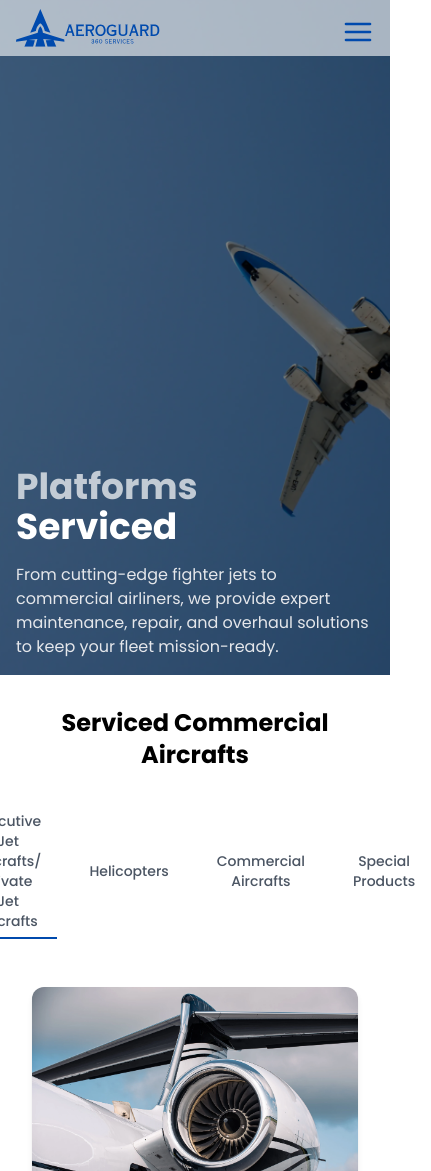
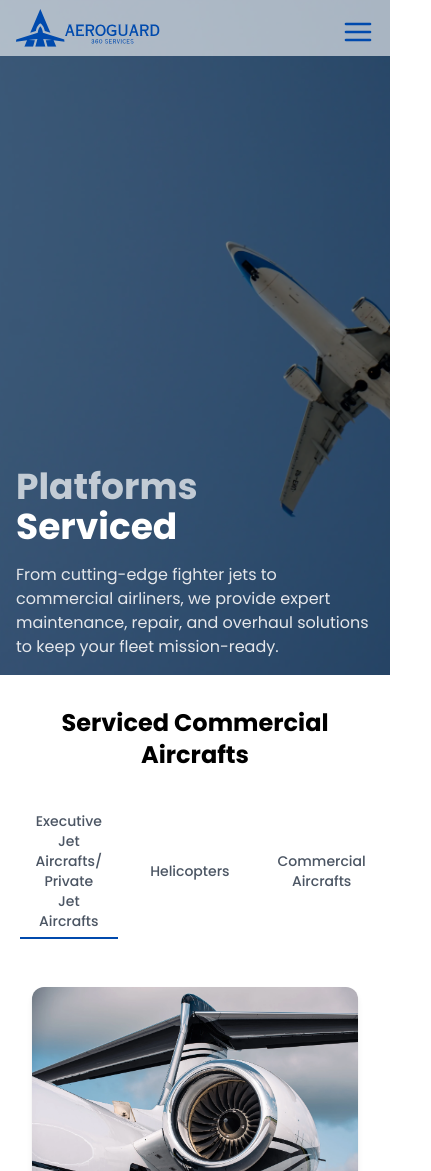
Before and after one commit to imhafsamaryam/aeroguard, a React (Vite) app: page /platforms in a window 390 px wide. Shown: the top 1171 px of the page, 431 px wide, since content can reach past the window. Built offline with nearby package versions, Linux system fonts and the light colour scheme.

Commit message:
responsive fixes

```diff
--- a/index.html
+++ b/index.html
@@ -2,7 +2,11 @@
 <html lang="en">
   <head>
     <meta charset="UTF-8" />
-    <link rel="icon" type="image/svg+xml" href="/favicon.svg" />
+    <link
+      rel="icon"
+      type="image/svg+xml"
+      href="https://www.aeroguard360services.com/favicon.svg"
+    />
     <meta name="viewport" content="width=device-width, initial-scale=1.0" />
     <title>Aeroguard-360 services</title>
     <script type="application/ld+json">
--- a/src/components/platforms_section.jsx
+++ b/src/components/platforms_section.jsx
@@ -79,8 +79,8 @@ const PlatformsSection = () => {
         </h2>
       </div>
       <div className="w-full   mx-auto">
-        {/* Tabs Navigation */}
-        <div className="flex justify-center items-center space-x-4  bg-white  pb-[2rem] sticky top-[4rem] z-10">
+        {/* (/* Tabs Navigation */}
+        <div className="container mx-auto flex w-[90vw] overflow-x-scroll md:overflow-x-hidden justify-start md:justify-center  items-center space-x-4 bg-white pb-[2rem] sticky top-[4rem] z-10">
           {tabs.map((tab) => (
             <button
               key={tab.id}
```
